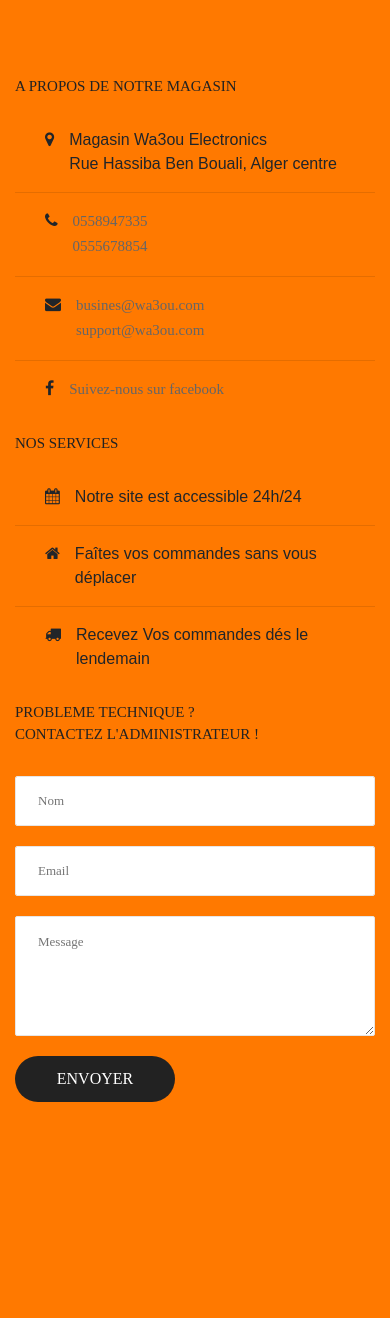
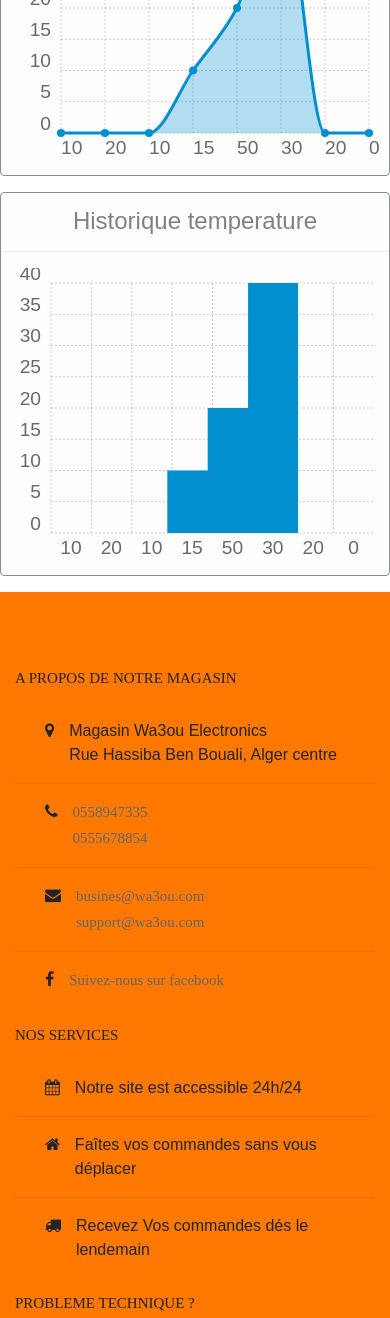
Before and after one commit to nabilBHR/ltem, a PHP site: page /historique.php in a window 390 px wide. Shown: the part 379-1697 px from the top of the page. Before the commit the page ends 1481 px from the top, so only its background shows below. Run offline with PHP 8.4, Linux system fonts and the light colour scheme; a user stored in the database is signed in; data comes from the database, SQL or seed files in the repository; some web fonts are replaced.

Commit message:
historique-v1

```diff
--- a/historique.php
+++ b/historique.php
@@ -12,13 +12,13 @@
     <!--===============================================================================================-->
     <link rel="stylesheet" type="text/css" href="libs/vendor/bootstrap/css/bootstrap.min.css">
     <!--===============================================================================================-->
-	<link rel="stylesheet" type="text/css" href="libs/fonts/font-awesome-4.7.0/css/font-awesome.min.css">
-	<!--===============================================================================================-->
     <link rel="stylesheet" type="text/css" href="libs/fonts/themify/themify-icons.css">
     <!--===============================================================================================-->
     <link rel="stylesheet" type="text/css" href="libs/fonts/Linearicons-Free-v1.0.0/icon-font.min.css">
     <!--===============================================================================================-->
-	<link rel="stylesheet" type="text/css" href="libs/fonts/elegant-font/html-css/style.css">
+    <link rel="stylesheet" type="text/css" href="libs/fonts/font-awesome-4.7.0/css/font-awesome.min.css">
+    <!--===============================================================================================-->
+    <link rel=" stylesheet" type="text/css" href="libs/fonts/elegant-font/html-css/style.css">
     <!--===============================================================================================-->
     <link rel="stylesheet" type="text/css" href="libs/vendor/animate/animate.css">
     <!--===============================================================================================-->
@@ -37,17 +37,56 @@
     <link rel="stylesheet" type="text/css" href="libs/css/util.css">
     <link rel="stylesheet" type="text/css" href="libs/css/main.css">
     <!--===============================================================================================-->
+    <link rel="stylesheet" href="libs/vendor/linearicons/style.css">
+    <link rel="stylesheet" href="libs/vendor/chartist/css/chartist-custom.css">
+    <link rel="stylesheet" href="libs/css/dashboard.css">
+    <!-- GOOGLE FONTS -->
+    <link href="https://fonts.googleapis.com/css?family=Source+Sans+Pro:300,400,600,700" rel="stylesheet">
 
+    <script src="https://ajax.googleapis.com/ajax/libs/jquery/3.3.1/jquery.min.js"></script>
+
+    <style>
+    .ct-series-a .ct-bar {
+        stroke-width: 50px;
+    }
+    </style>
 </head>
 
 <body class="animsition">
     <?php require "header2.php"; ?>
-	<div class="card bg-light ">
-		<img class="fit-picture" src="images/page-under-construction.jpg" alt="Page under construction">
+    <div>
+        <div class="buttons d-flex justify-content-center" style="margin:1.5em">
+            <button type="button" class="btn btn-success m-r-7" id="buttonOctave" onclick="octaveCall(inverseTodo())"><i
+                    class="fa fa-play" aria-hidden="true"></i> Capture</button>
+            <button type="button" class="btn btn-danger m-l-7" onclick="inverseTodo()"><i class="fa fa-stop"
+                    aria-hidden="true"></i> Arrêter</button>
+        </div>
+
+        <div class="row col-12 d-flex justify-content-center m-0 p-0">
+            <div class="col col-12 col-md-11 p-0">
+                <div class="alert alert-light border border-secondary p-0">
+                    <h4 class="alert-heading m-t-15 m-b-15 text-center">Historique temperature</h4>
+                    <hr />
+                    <div class="alert-body">
+                        <div id="headline-chart" class="ct-chart"></div>
+                    </div>
+                </div>
+            </div>
+
+            <div class="col col-12 col-md-11 p-0">
+                <div class="alert alert-light border border-secondary p-0">
+                    <h4 class="alert-heading m-t-15 m-b-15 text-center">Historique temperature</h4>
+                    <hr />
+                    <div class="alert-body">
+                        <div id="headline-chart-2" class="ct-chart"></div>
+                    </div>
+                </div>
+            </div>
+        </div>
+
     </div>
     <?php require "footer.php" ?>
 
-	<!--===============================================================================================-->
     <script type="text/javascript" src="libs/vendor/jquery/jquery-3.2.1.min.js"></script>
     <!--===============================================================================================-->
     <script type="text/javascript" src="libs/vendor/animsition/js/animsition.min.js"></script>
@@ -57,7 +96,125 @@
     <!--===============================================================================================-->
     <script src="libs/js/main.js"></script>
     <!--===============================================================================================-->
+    <script src="libs/vendor/jquery-slimscroll/jquery.slimscroll.min.js"></script>
+    <script src="libs/vendor/jquery.easy-pie-chart/jquery.easypiechart.min.js"></script>
+    <script src="libs/vendor/chartist/js/chartist.min.js"></script>
+    <script src="libs/scripts/klorofil-common.js"></script>
 
 </body>
+<script>
+var battery;
+var todo = false;
+
+// headline charts
+var tempValues = {
+    labels: [10, 20, 10, 15, 50, 30, 20, 0],
+    series: [
+        [0, 0, 0, 10, 20, 40, 0, 0],
+    ]
+};
+
+var optionsTempChart = {
+    height: 300,
+    showLine: true,
+    showPoint: true,
+    fullWidth: true,
+    axisX: {
+        showGrid: true
+    },
+    axisY: {
+        showGrid: true
+    },
+    lineSmooth: true,
+    showArea: true,
+    chartPadding: {
+        left: 20,
+        right: 20
+    },
+};
+
+var optionsBarChart = {
+    height: 300,
+}
+
+new Chartist.Line('#headline-chart', tempValues, optionsTempChart);
+new Chartist.Bar('#headline-chart-2', tempValues, optionsBarChart);
+var todo = false;
+
+function inverseTodo() {
+    document.getElementById("buttonOctave").disabled = false;
+    return todo = !todo;
+}
+
+function delay(delayInms) {
+    return new Promise(resolve => {
+        setTimeout(() => {
+            if (todo) {
+                octaveCall(todo);
+                new Chartist.Line('#headline-chart', tempValues, optionsTempChart);
+            }
+        }, delayInms);
+    });
+}
+
+async function octaveCall(todo) {
+    document.getElementById("buttonOctave").disabled = true;
+    var companyName = "universit_gustave_eiffel";
+    var dID = "d6048d14e337dab5dbbb15059";
+    var getValues = {};
+
+    $.ajax({
+        url: "https://octave-api.sierrawireless.io/v5.0/" + companyName + "/device/" + dID,
+        headers: {
+            'X-Auth-User': 'yacine_hadjar',
+            'X-Auth-Token': 'shAixQsXspB5bJ6LpKBCD6myetVX86po',
+        },
+        type: "GET",
+        cache: false,
+        success: function(data, textStatus, request) {
+
+            getValues = data.body;
+            getSummary = getValues.summary;
+
+            document.getElementById("temperatureC").innerHTML = JSON.parse(getSummary[
+                "/environment/value"].v).temperature.toFixed(2) + " C°";
+            document.getElementById("pression").innerHTML = convertPascal(JSON.parse(getSummary[
+                "/environment/value"].v).pressure).toFixed(0) + " mb";
+            document.getElementById("humidite").innerHTML = JSON.parse(getSummary[
+                "/environment/value"].v).humidity.toFixed(2) + " %";
+            document.getElementById("co2").innerHTML = JSON.parse(getSummary["/environment/value"]
+                .v).co2EquivalentValue.toFixed(2) + " ";
+            document.getElementById("airqualite").innerHTML = JSON.parse(getSummary[
+                "/environment/value"].v).iaqValue.toFixed(2);
+            document.getElementById("light").innerHTML = (getSummary["/light/value"].v * 100)
+                .toFixed(2) + " %";
+
+            try {
+                if (tempValues.series[0].length < 17) {
+                    tempValues.series[0].push(JSON.parse(getSummary["/environment/value"].v)
+                        .temperature.toFixed(2));
+                    tempValues.labels.push(new Date(getSummary["/environment/value"].ts)
+                        .toLocaleTimeString());
+                } else {
+                    tempValues.series[0].splice(0, 1);
+                    tempValues.labels.splice(0, 1);
+                    tempValues.series[0].push(JSON.parse(getSummary["/environment/value"].v)
+                        .temperature.toFixed(2));
+                    tempValues.labels.push(new Date(getSummary["/environment/value"].ts)
+                        .toLocaleTimeString());
+                }
+                console.log(tempValues);
+            } catch (error) {
+                //console.log(error);
+            }
+        },
+        error: function(request, textStatus, errorThrown) {
+            alert(request.getResponseHeader('some_header'));
+            console.log("error");
+        }
+    })
+    let delayRes = await delay(1000);
+}
+</script>
 
 </html>
```
Lines whose indentation alone changed are shown as unchanged.
